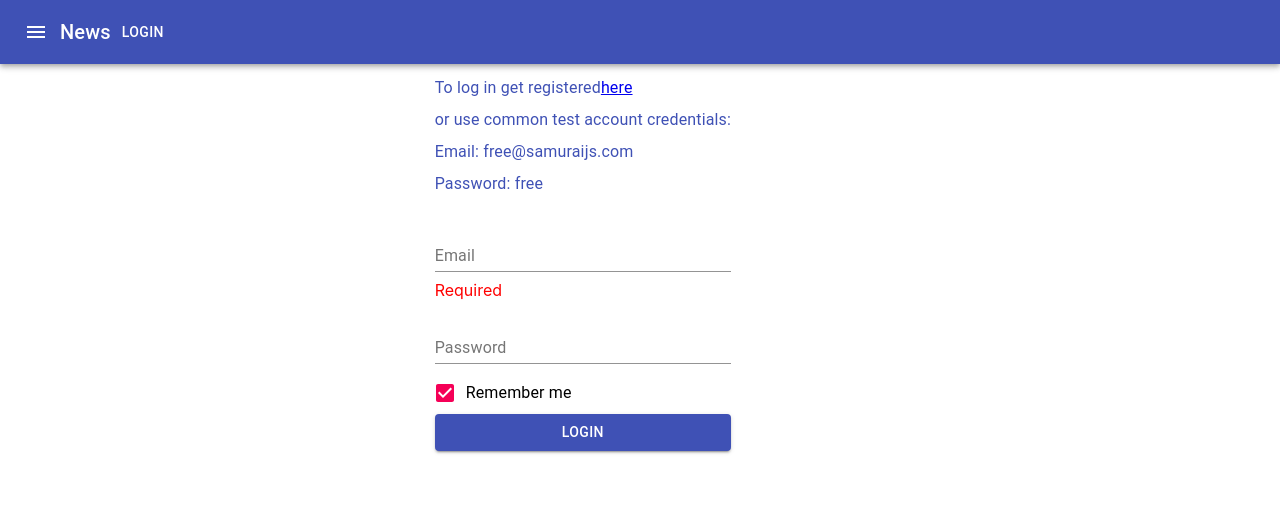
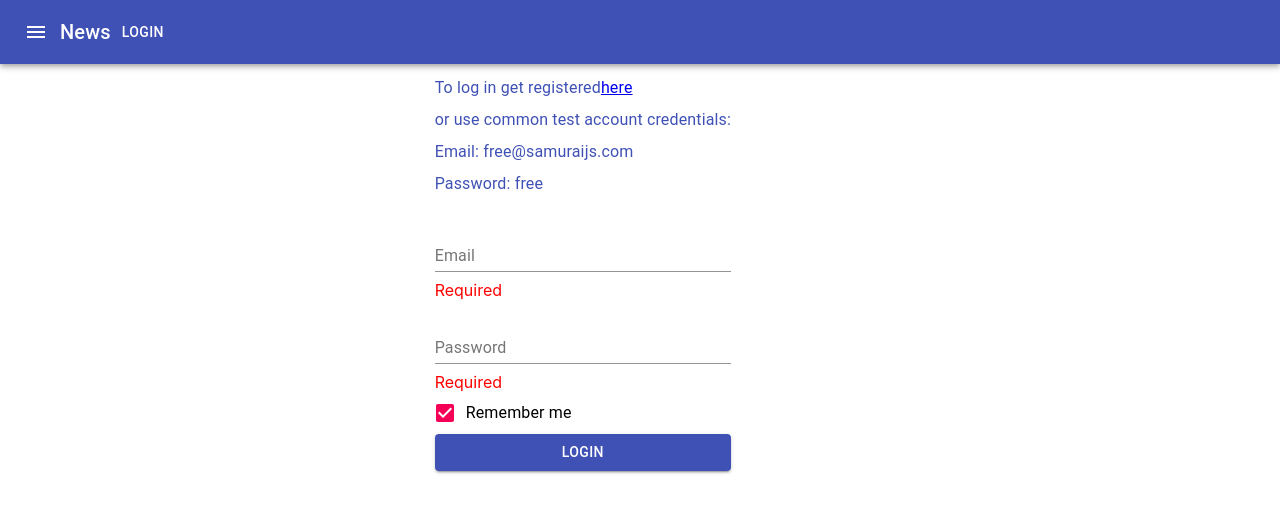
Before and after one commit to alx8437/todo-17-loginflow-solved, a React (Create React App) app: page /login in a window 1280 px wide. Both pictures are taken after a click on the label "Remember me". Shown: the top 512 px of the page. Built offline with nearby package versions, Linux system fonts and the light colour scheme.

Commit message:
add validation for password

```diff
--- a/src/features/Login/Login.tsx
+++ b/src/features/Login/Login.tsx
@@ -25,6 +25,11 @@ export const Login = () => {
             } else if (!/^[A-Z0-9._%+-]+@[A-Z0-9.-]+\.[A-Z]{2,4}$/i.test(values.email)) {
                 errors.email = 'Invalid email address';
             }
+            if (!values.password) {
+                errors.password = 'Required';
+            } else if (values.password.length < 4) {
+                errors.password = 'Must be 4 characters or more';
+            }
             return errors;
         }
     })
@@ -51,7 +56,7 @@ export const Login = () => {
                             onChange={formik.handleChange}
                             value={formik.values.email}
                         />
-                        {formik.errors.email ? <div style={{color: "red"}}>{formik.errors.email}</div> : null}
+                        {formik.errors.email && <div style={{color: "red"}}>{formik.errors.email}</div>}
                         <TextField
                             type="password"
                             label="Password"
@@ -60,6 +65,7 @@ export const Login = () => {
                             onChange={formik.handleChange}
                             value={formik.values.password}
                         />
+                        {formik.errors.password && <div style={{color: "red"}}>{formik.errors.password}</div>}
                         <FormControlLabel
                             label={'Remember me'}
                             control={
```
Also changed, not shown: 1 other file (tests, documents, lock files or other folders).
